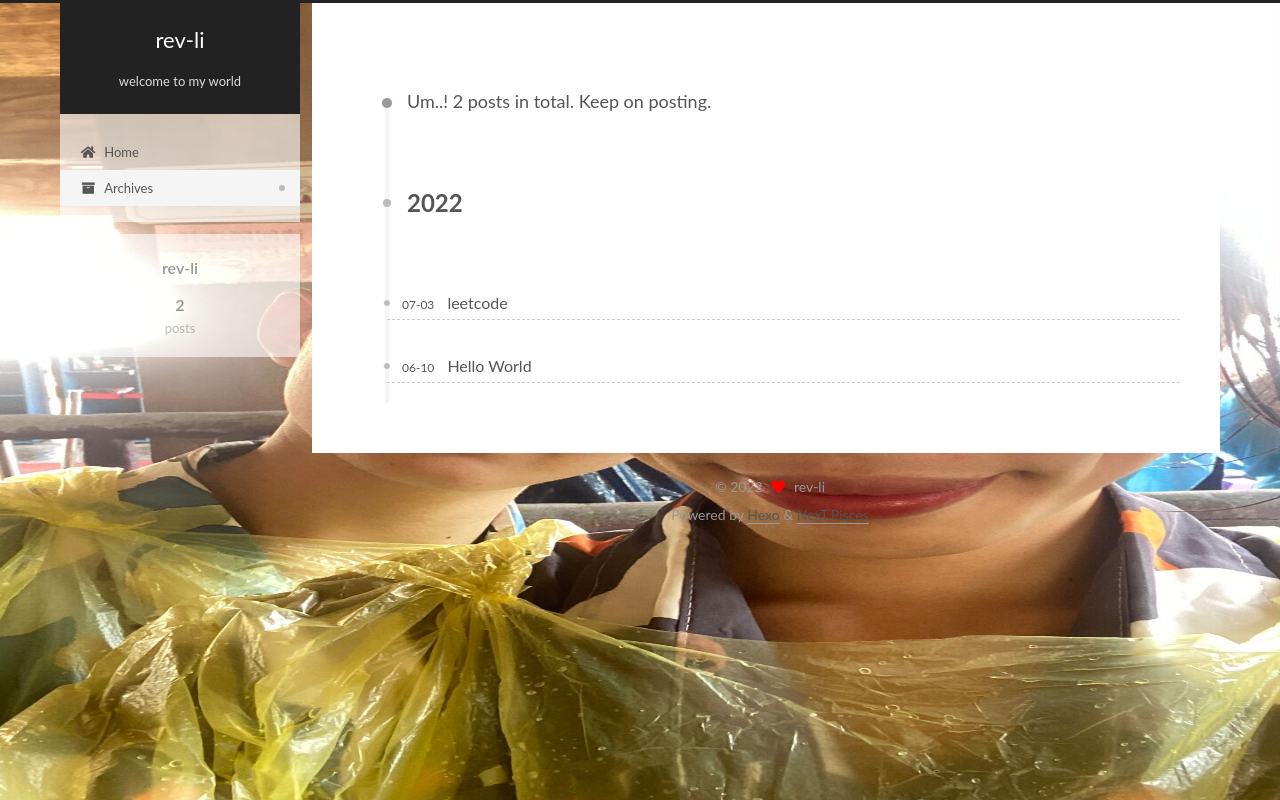
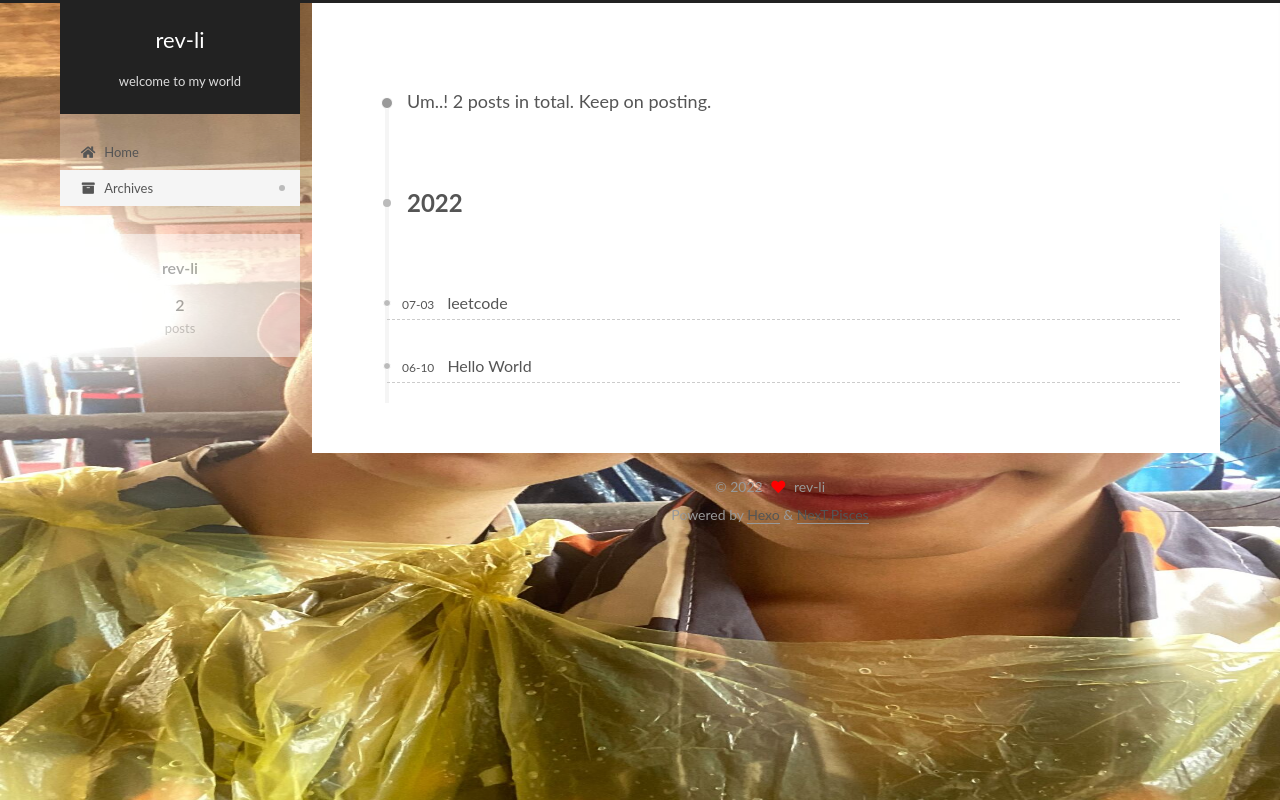
Before and after one commit to rev-li/rev-li.github.io, a plain HTML site: page archives/index.html in a window 1280 px wide. Drawn offline with Linux system fonts and the light colour scheme.

Commit message:
Site updated: 2022-07-03 03:20:35

```diff
--- a/css/main.css
+++ b/css/main.css
@@ -1168,7 +1168,7 @@ pre .javascript .function {
 }
 .links-of-author a::before,
 .links-of-author span.exturl::before {
-  background: #32daff;
+  background: #ff005d;
   border-radius: 50%;
   content: ' ';
   display: inline-block;
@@ -2450,10 +2450,10 @@ body {
 }
 .sidebar {
   background-color: transparent;
-  opacity: 0.6;
+  opacity: 0.5;
 }
 .header-inner {
-  background: rgba(255,255,255,0.6);
+  background: rgba(255,255,255,0.2);
 }
 .popup {
   opacity: 0.6;
```
